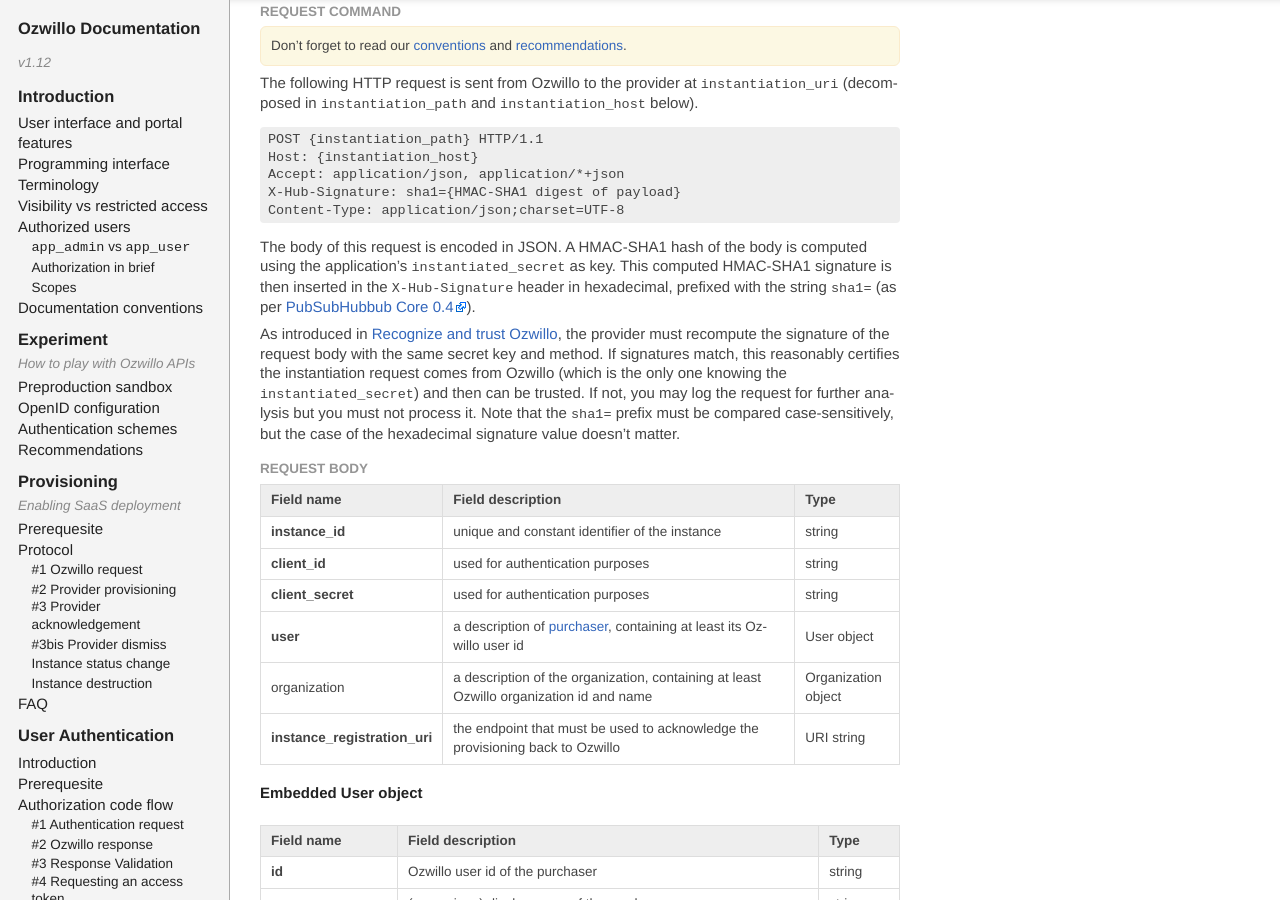
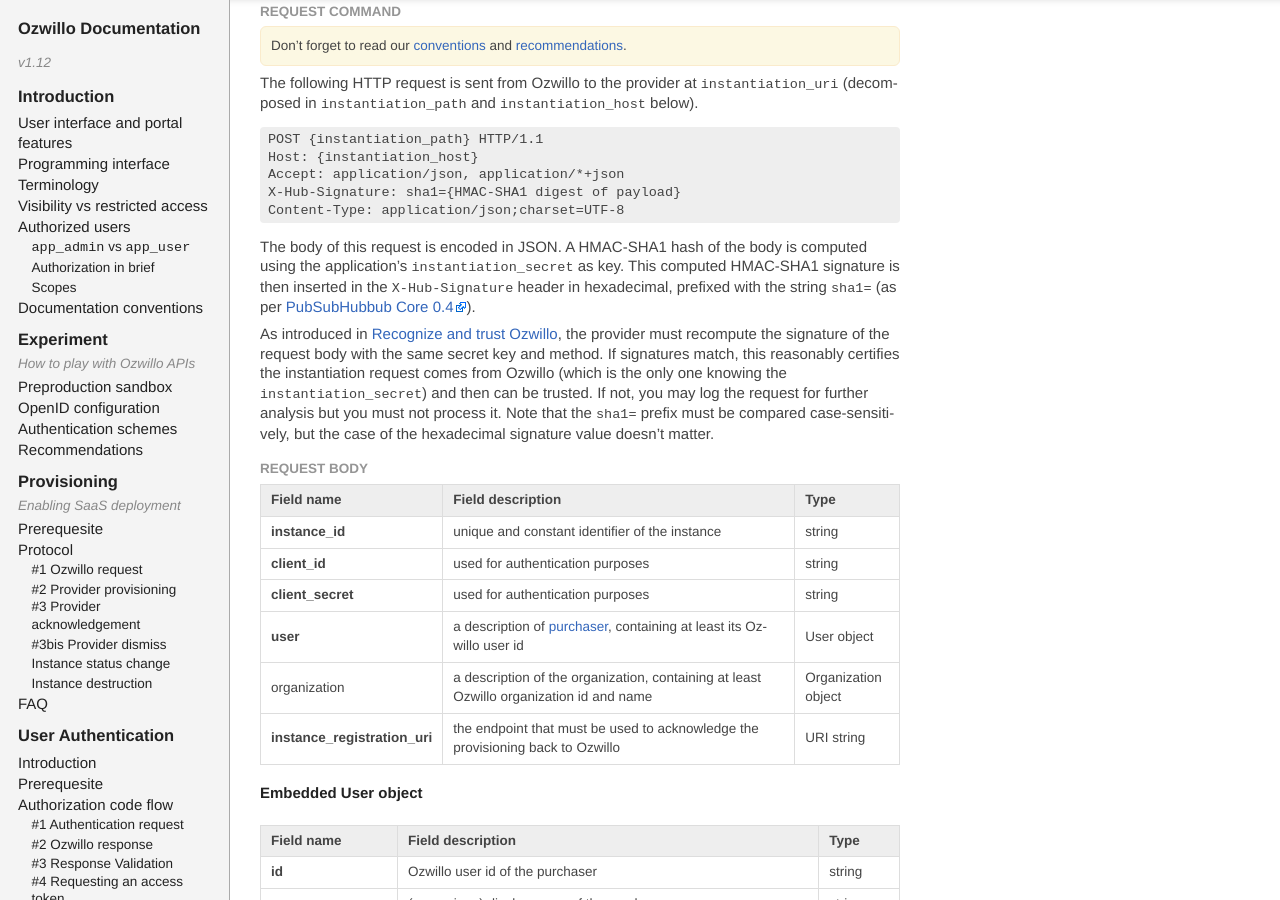
Before and after one commit to ozwillo/ozwillo-doc, a Jekyll site: the page built from index.html, in a window 1280 px wide and 900 px high, scrolled down 9710 px. Built offline with Jekyll 4.4.1, drawn with Linux system fonts in a browser that asks for light colours.

Commit message:
Fix typo: instantiated_secret → instantiation_secret

```diff
--- a/_includes/3-provisioning.md
+++ b/_includes/3-provisioning.md
@@ -105,10 +105,10 @@
 Content-Type: application/json;charset=UTF-8
 </pre>
 
-The body of this request is encoded in JSON. A HMAC-SHA1 hash of the body is computed using the application's `instantiated_secret` as key. This computed HMAC-SHA1 signature is then inserted in the `X-Hub-Signature` header in hexadecimal, prefixed with the string `sha1=` (as per <a href="https://pubsubhubbub.googlecode.com/git/pubsubhubbub-core-0.4.html#authednotify" target="_blank">PubSubHubbub Core 0.4</a>).
+The body of this request is encoded in JSON. A HMAC-SHA1 hash of the body is computed using the application's `instantiation_secret` as key. This computed HMAC-SHA1 signature is then inserted in the `X-Hub-Signature` header in hexadecimal, prefixed with the string `sha1=` (as per <a href="https://pubsubhubbub.googlecode.com/git/pubsubhubbub-core-0.4.html#authednotify" target="_blank">PubSubHubbub Core 0.4</a>).
 {: #ref-hmac-signature}
 
-As introduced in [Recognize and trust Ozwillo](#s2-trust-ozwillo), the provider must recompute the signature of the request body with the same secret key and method. If signatures match, this reasonably certifies the instantiation request comes from Ozwillo (which is the only one knowing the `instantiated_secret`) and then can be trusted. If not, you may log the request for further analysis but you must not process it. Note that the `sha1=` prefix must be compared case-sensitively, but the case of the hexadecimal signature value doesn't matter.
+As introduced in [Recognize and trust Ozwillo](#s2-trust-ozwillo), the provider must recompute the signature of the request body with the same secret key and method. If signatures match, this reasonably certifies the instantiation request comes from Ozwillo (which is the only one knowing the `instantiation_secret`) and then can be trusted. If not, you may log the request for further analysis but you must not process it. Note that the `sha1=` prefix must be compared case-sensitively, but the case of the hexadecimal signature value doesn't matter.
 
 ##### Request body
 
```
